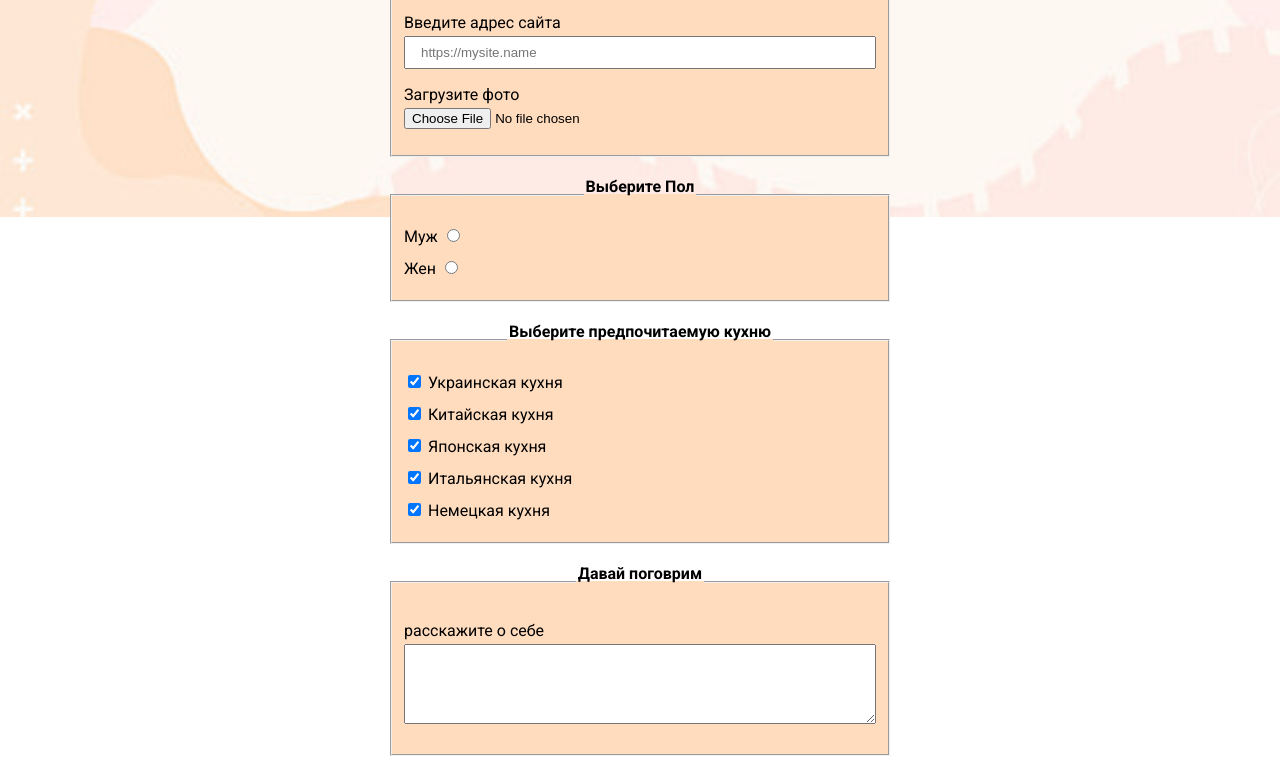
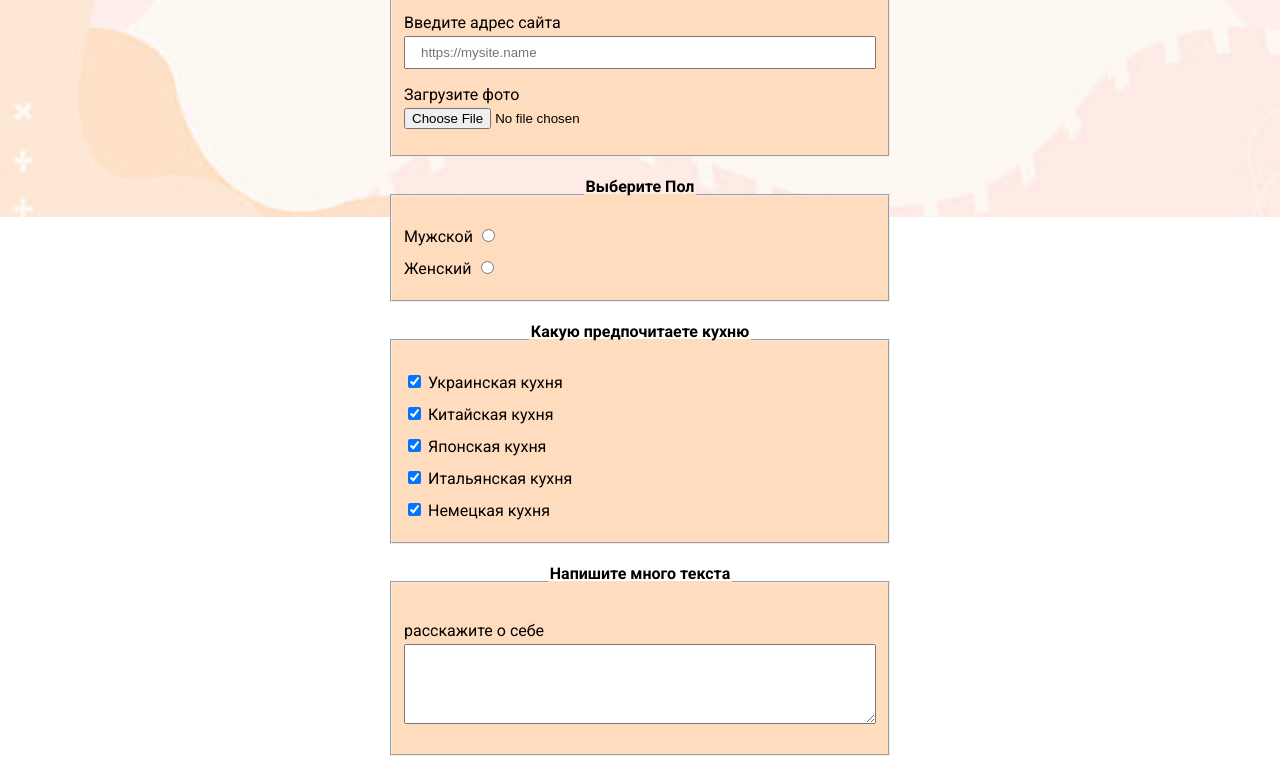
Before and after one commit to khrapalOK/homerok_7_git, a plain HTML site: page pages/registration.html in a window 1280 px wide. Shown: the part 583-1356 px from the top of the page. Drawn offline with Linux system fonts and the light colour scheme.

Commit message:
changes ragistration and contacts

```diff
--- a/pages/registration.html
+++ b/pages/registration.html
@@ -71,16 +71,16 @@
         <fieldset class="form-fieldset">
           <legend class="form-legend">Выберите Пол</legend>
           <div class="form-group-ch">
-            <label class="form-label" for="gender-male">Муж</label>
+            <label class="form-label" for="gender-male">Мужской</label>
             <input class="form-input" name="gender" id="gender-male" type="radio" value="male">
           </div>
           <div class="form-group-ch">
-            <label class="form-label" for="gender-female">Жен</label>
+            <label class="form-label" for="gender-female">Женский</label>
             <input class="form-input" name="gender" id="gender-female" type="radio" value="female">
           </div>
         </fieldset>
         <fieldset class="form-fieldset">
-          <legend class="form-legend">Выберите предпочитаемую кухню</legend>
+          <legend class="form-legend">Какую предпочитаете кухню</legend>
           <div class="form-group-ch">
             <input class="form-input" checked id="kitchen-ua" type="checkbox" name="kitchen1" value="ua">
             <label class="form-label" for="kitchen-ua">Украинская кухня</label>
@@ -103,7 +103,7 @@
           </div>
         </fieldset>
         <fieldset class="form-fieldset">
-          <legend class="form-legend">Давай поговрим</legend>
+          <legend class="form-legend">Напишите много текста</legend>
           <div class="form-group">
             <label class="form-label" for="text">расскажите о себе</label>
             <textarea class="textarea" name="text" id="text"></textarea>
```
Also changed, not shown: pages/contacts.html (+3 -3 lines).
